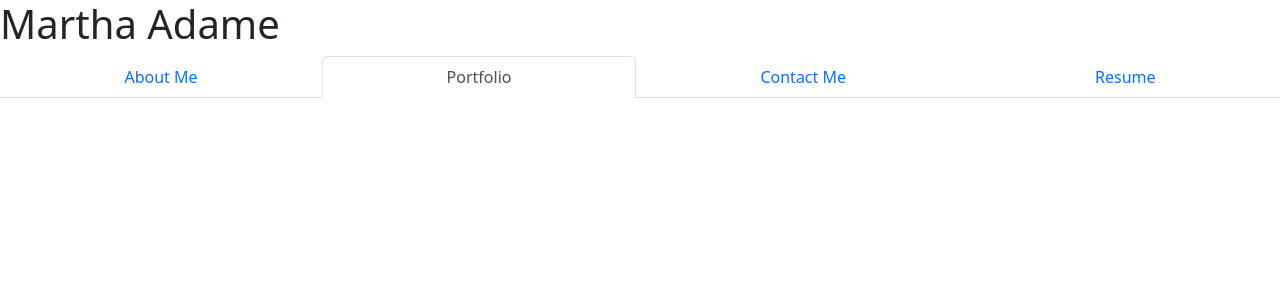
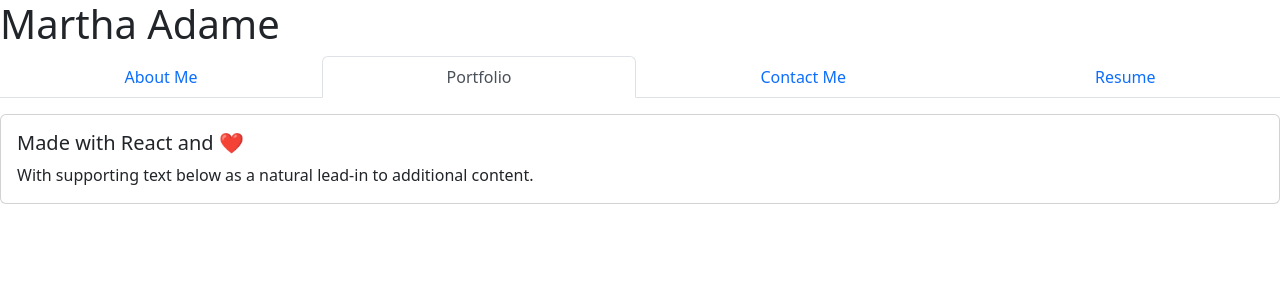
Before and after one commit to mladame/my-portfolio, a React (Create React App) app in the folder my-portfolio/: page / in a window 1280 px wide. Shown: the top 300 px of the page. Built offline with nearby package versions, Linux system fonts and the light colour scheme.

Commit message:
updated footer, rendering properly

```diff
--- a/my-portfolio/src/App.js
+++ b/my-portfolio/src/App.js
@@ -1,7 +1,7 @@
 import React from "react";
 import Header from "./components/Header";
 import Navbar from "./components/Navbar";
-// import Footer from "./components/Footer"
+import Footer from "./components/Footer"
 
 // Render Portfolio components
 function App() {
@@ -9,12 +9,7 @@ function App() {
         <div>
             <Header />
             <Navbar />
-            {/*
-            <AboutMe />
-            <Portfolio />
-            <Contact />
-            <Resume />
-            <Footer /> */}
+            <Footer />
         </div>
     );
 }
--- a/my-portfolio/src/components/Footer.js
+++ b/my-portfolio/src/components/Footer.js
@@ -5,13 +5,11 @@ import '../styles/Footer.css';
 function Footer() {
     return (
         <Card>
-            <Card.Header>Featured</Card.Header>
             <Card.Body>
-                <Card.Title>Special title treatment</Card.Title>
+                <Card.Title>Made with React and ❤️</Card.Title>
                 <Card.Text>
                     With supporting text below as a natural lead-in to additional content.
                 </Card.Text>
-                <Button variant="primary">Go somewhere</Button>
             </Card.Body>
         </Card>
     );
```
